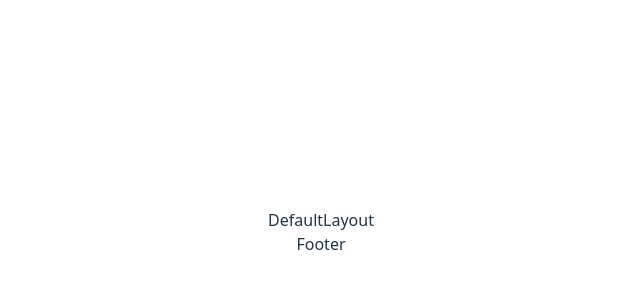
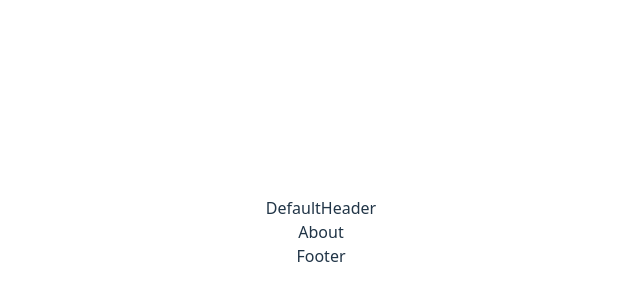
Before and after one commit to Nasty-Litvin/youMe, a React (Vite) app: page /about in a window 1280 px wide. Shown: the part 168-468 px from the top of the page, without its empty margins (319-959 px from the left). Built offline with nearby package versions, Linux system fonts and the light colour scheme.

Commit message:
Default-layout

```diff
--- a/src/App.tsx
+++ b/src/App.tsx
@@ -4,7 +4,6 @@ import Footer from './components/Footer/Footer'
 
 import './App.scss'
 function App() {
-
 
   return (
       <BrowserRouter>
--- a/src/layouts/DefaultLayout/DefaultLayout.tsx
+++ b/src/layouts/DefaultLayout/DefaultLayout.tsx
@@ -1,9 +1,15 @@
+import { Outlet } from "react-router-dom";
+import DefaultHeader from "../../components/Header/DefaultHeader/DefaultHeader";
+
 import "./style.scss";
 
 const DefaultLayout = () => {
     return (
-        <div>
-            DefaultLayout
+        <div className="default-layout">
+            <DefaultHeader />
+            <main className="container">
+                <Outlet />
+            </main>
         </div>
      );
 }
```
